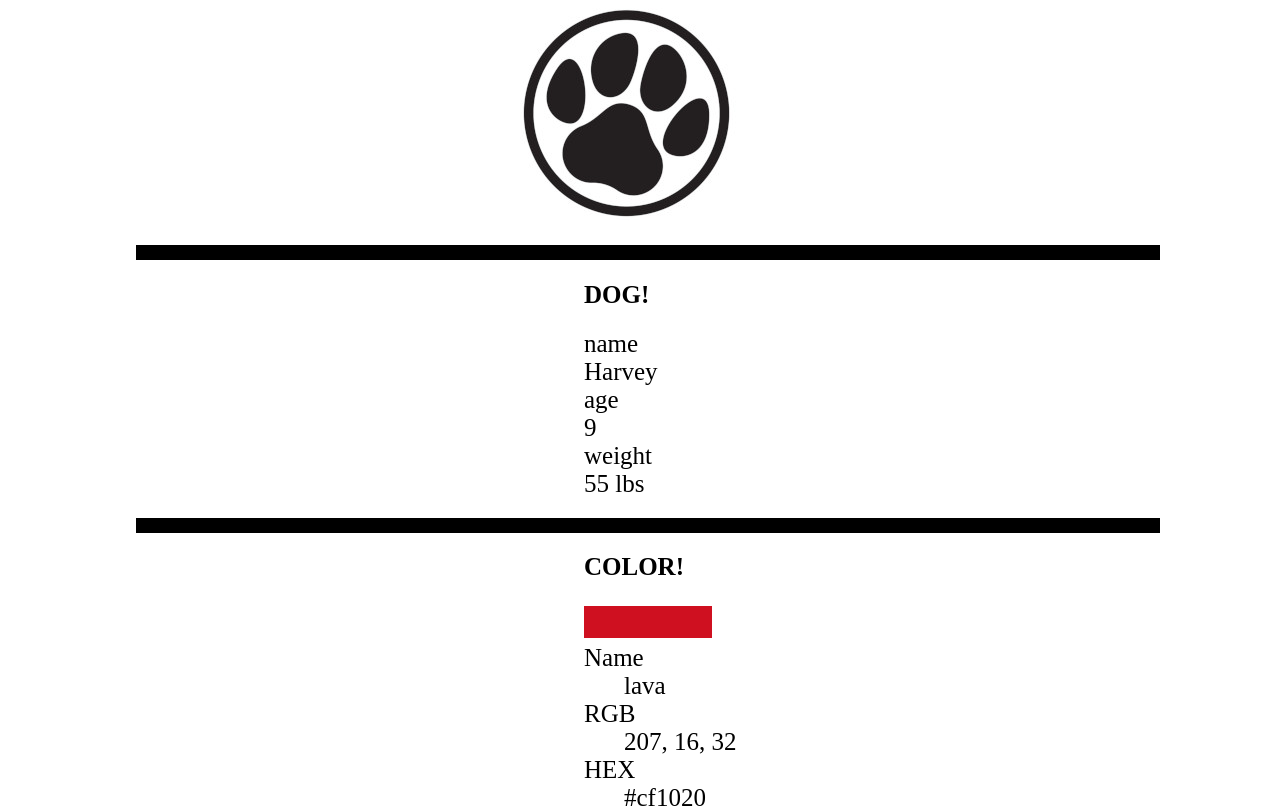
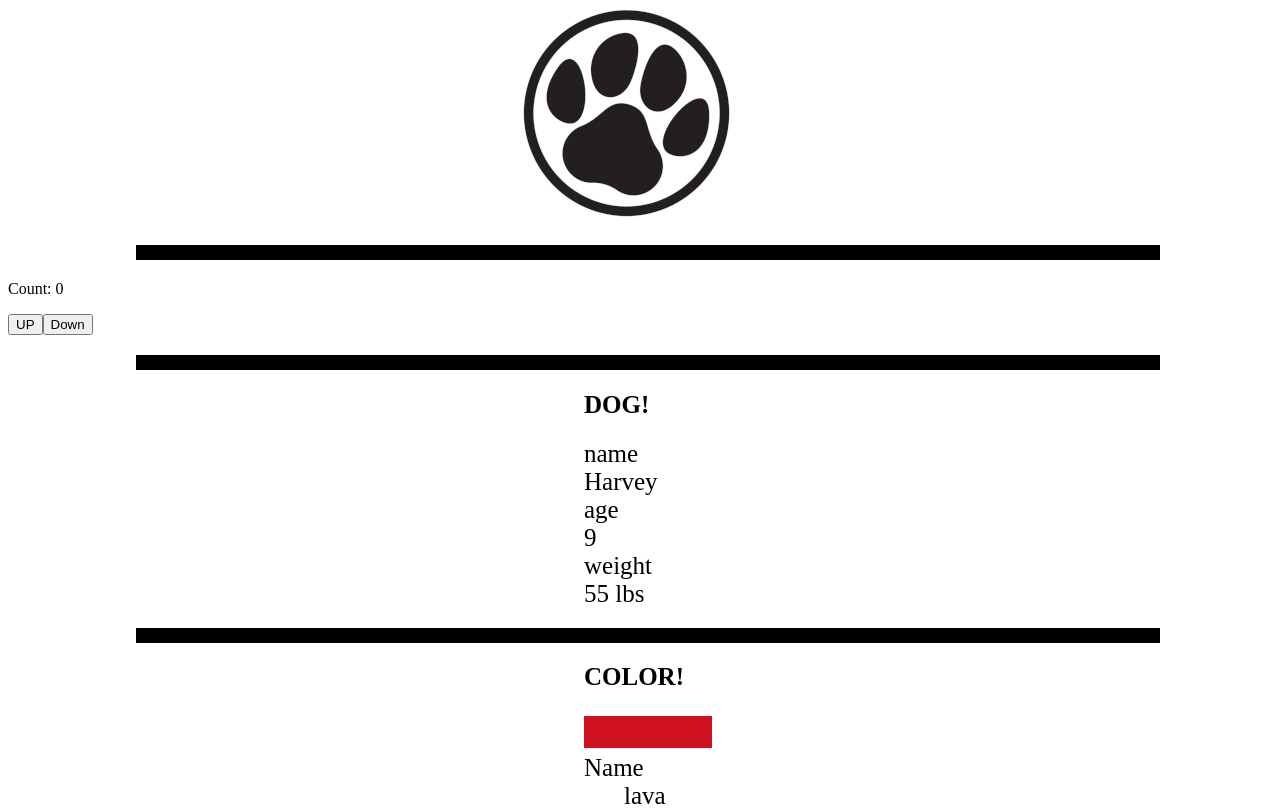
Before and after one commit to DirtDeodara/practice-react, a React app: page / in a window 1280 px wide. Shown: the top 808 px of the page. Built offline with nearby package versions, Linux system fonts and the light colour scheme.

Commit message:
created and imported a Button

```diff
--- a/src/components/App.js
+++ b/src/components/App.js
@@ -5,7 +5,7 @@
 import Space from './Space';
 import Footer from './Footer';
 import Subs from './Subs';
-
+import Button from './Button';
 
 export default function App() {
   const subsArr = [
@@ -24,15 +24,23 @@
 
   ];
 
+  const colorProps = {
+    name: 'lava',
+    rgb: '207, 16, 32',
+    hex: '#cf1020',
+  };
+
   return (
     <>
       <Header />
+      <Space />
+      <Button />
       <Space />
       <Dog name="Harvey" age={9} weight="55 lbs" />
       <Space />
       <Color name="lava" rgb="207, 16, 32" hex="#cf1020"/>
       <Space />
-      <Subs subsArr={subsArr}/>
+      <Subs subsArr={subsArr} colorProps={colorProps}/>
       <Footer />
     </>
   );
--- /dev/null
+++ b/src/components/Button.js
@@ -0,0 +1,17 @@
+import React, { useState } from 'react';
+
+export default function Button() {
+  const [count, setCount] = useState(0);
+
+  return (
+    <div>
+      <p>Count: {count}</p>
+      <button onClick={() => setCount(count + 1)}>
+        UP
+      </button>
+      <button onClick={() => setCount(count - 1)}>
+        Down
+      </button>
+    </div>
+  );
+}
```
